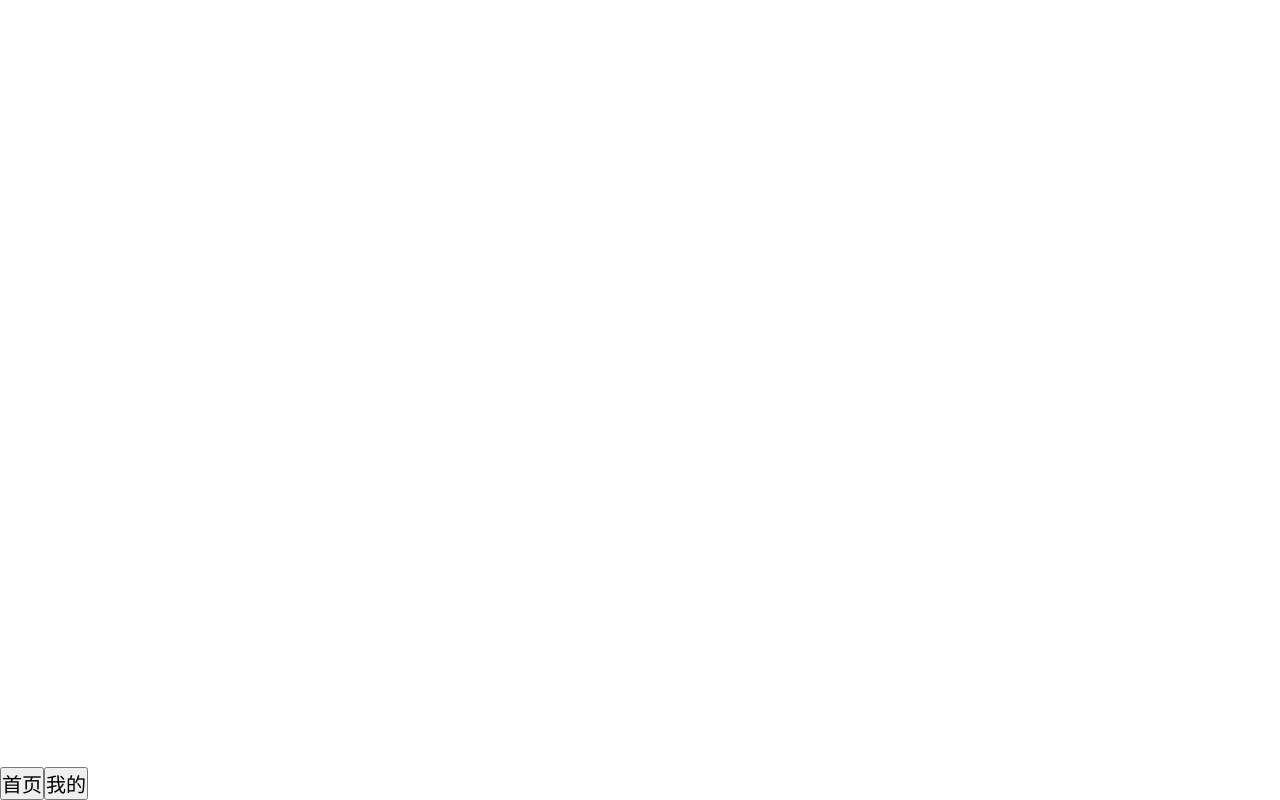
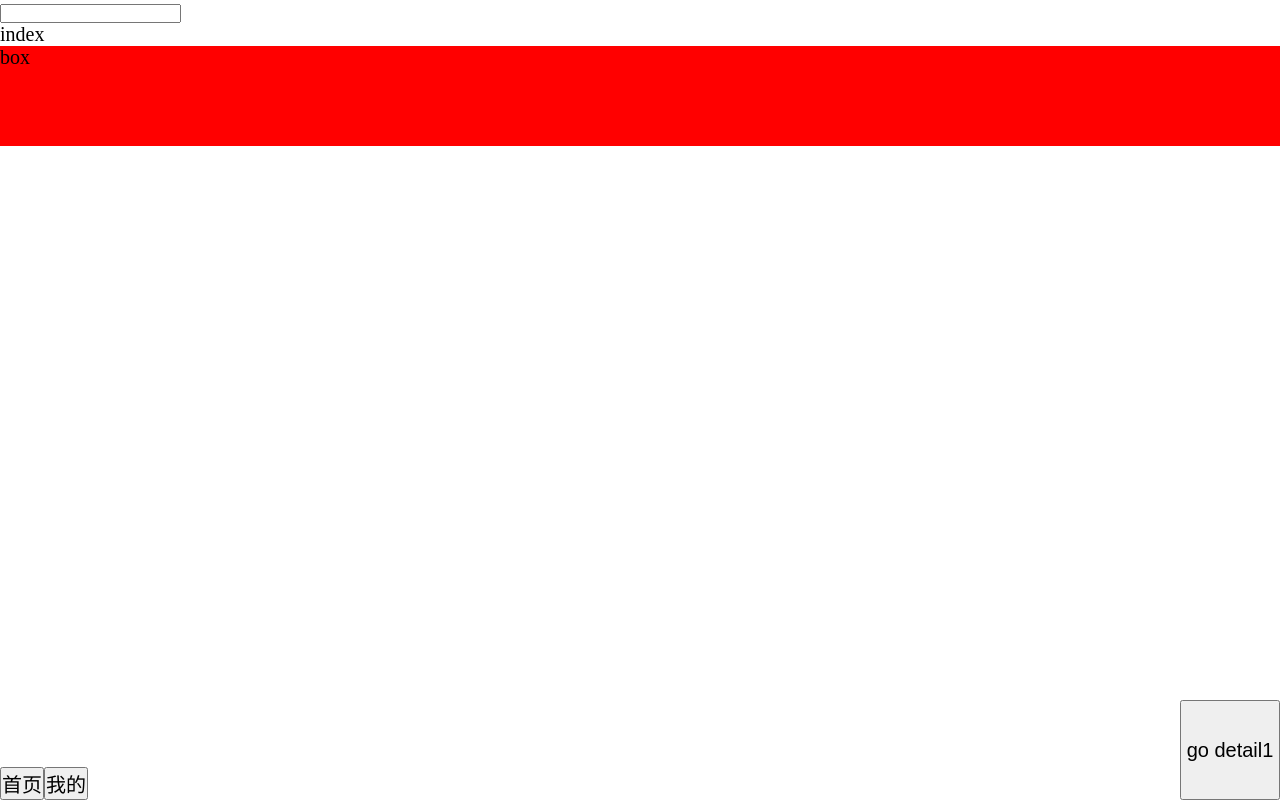
Before and after one commit to jiqishoubi/kuririn-react-router, a React (Vite) app: page / in a window 1280 px wide. Built offline with nearby package versions, Linux system fonts and the light colour scheme.

Commit message:
optimize: classname

```diff
--- a/src/App.tsx
+++ b/src/App.tsx
@@ -9,7 +9,7 @@ function App() {
     <>
       <KRoutes
         pages={[
-          { path: '/index', component: PageIndex, isTab: true },
+          { path: '/', component: PageIndex, isTab: true },
           { path: '/detail1', component: PageDetail1 },
           { path: '/detail2', component: PageDetail2 },
           { path: '/detail2', component: PageDetail2 },
@@ -26,7 +26,7 @@ function App() {
       >
         <button
           onClick={() => {
-            router.switchTab('/index')
+            router.switchTab('/')
           }}
         >
           首页
--- a/src/kuririn-react-router/KRoutes/index.tsx
+++ b/src/kuririn-react-router/KRoutes/index.tsx
@@ -56,8 +56,9 @@ const KRoutes: React.FC<IKRoutesProps> = (props) => {
 
   return (
     <>
-      {pages.map((page, index) => {
-        const key = `_${index}_${page.url}`
+      {pages.map((page) => {
+        const key = `_k_${page.url}`
+        const classNameStr = '_kuririn_react_router_page' + (page.isTab ? ' _kuririn_react_router_page_tab' : '')
 
         const isKBlock = (() => {
           if (curPageItem) {
@@ -74,7 +75,7 @@ const KRoutes: React.FC<IKRoutesProps> = (props) => {
           <div
             key={key}
             id={key}
-            className="_kuririn_react_router_page"
+            className={classNameStr}
             style={{
               overflow: 'auto',
               height: '100vh',
```
